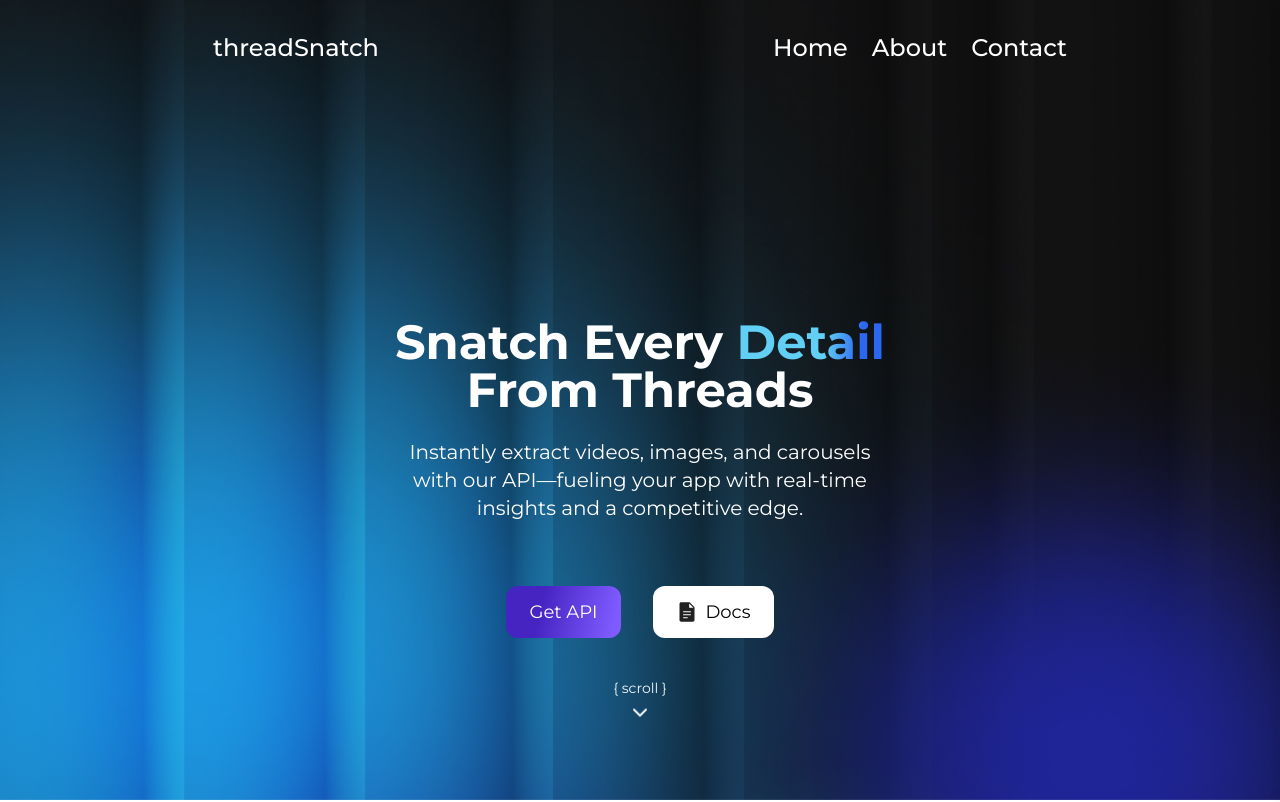
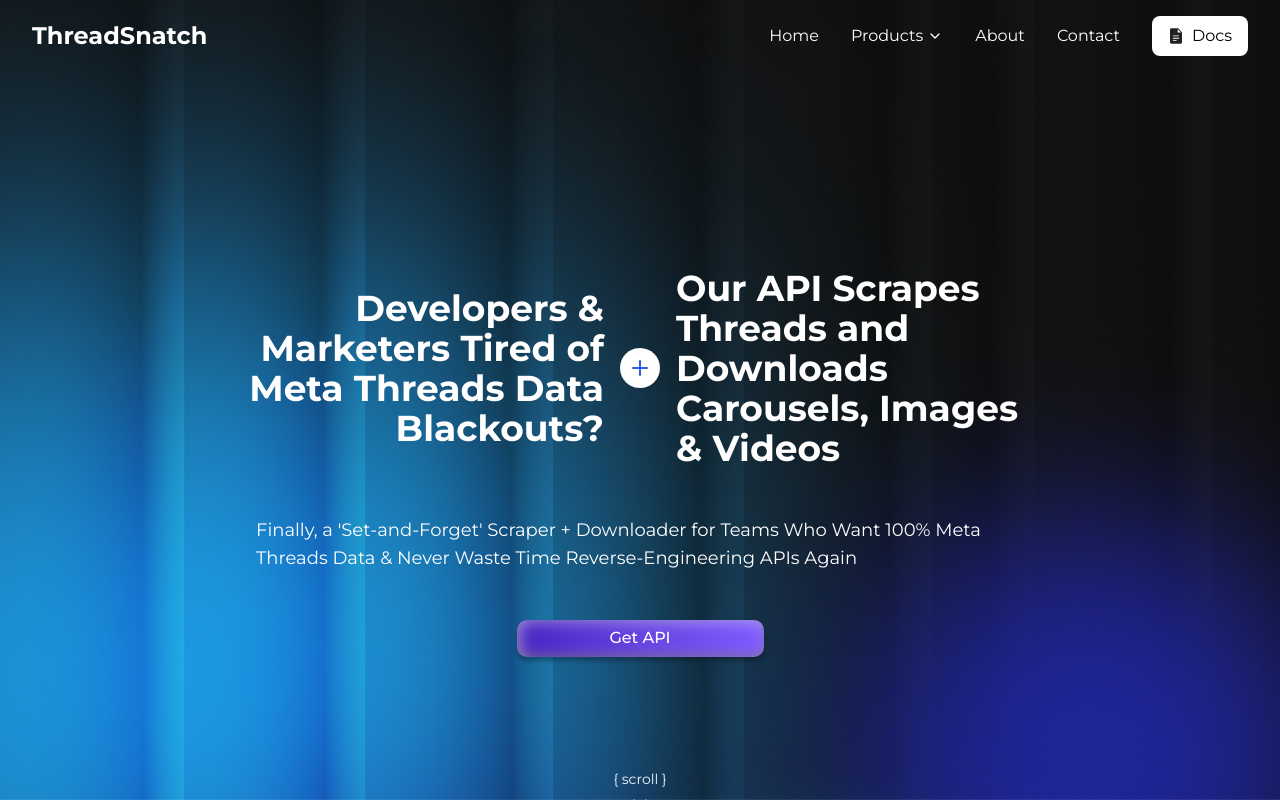
Before and after one commit to gurwnx222/threadsnatch-frontend, a React (Vite) app: page / in a window 1280 px wide. Shown: the top 802 px of the page. Built offline with nearby package versions, Linux system fonts and the light colour scheme.

Commit message:
redesigning the hero section

```diff
--- a/src/App.jsx
+++ b/src/App.jsx
@@ -23,8 +23,8 @@
             <Route path="/about" element={<About />} />
             <Route path="/contact" element={<Contact />} />
             <Route path="/terms" element={<TNC />} />
+            <Route path="/video" element={<VideoSaver />} />
             <Route path="/image" element={<ImageSaver />} />
-            <Route path="/video" element={<VideoSaver />} />
           </Routes>
         </Router>
       </div>
--- a/src/Components/Navbar.jsx
+++ b/src/Components/Navbar.jsx
@@ -1,85 +1,205 @@
-import React, { useState } from "react";
-import { Link } from "react-router-dom";
-import { FiMenu, FiX } from "react-icons/fi"; // Importing menu and close icons
+import React, { useState, useEffect, useRef } from "react";
+import { Link } from "react-router-dom"; // Assuming you're using React Router
+import { ChevronDown, Menu, X } from "lucide-react";
+import { API_LINK, Docs_LINK } from "../utils/contants";
 
 const Navbar = () => {
   const [isOpen, setIsOpen] = useState(false);
+  const [productsDropdownOpen, setProductsDropdownOpen] = useState(false);
+  const dropdownRef = useRef(null);
+
+  // Close dropdown when clicking outside
+  useEffect(() => {
+    const handleClickOutside = (event) => {
+      if (dropdownRef.current && !dropdownRef.current.contains(event.target)) {
+        setProductsDropdownOpen(false);
+      }
+    };
+
+    document.addEventListener("mousedown", handleClickOutside);
+    return () => {
+      document.removeEventListener("mousedown", handleClickOutside);
+    };
+  }, []);
+
+  // Close mobile menu when window is resized to desktop size
+  useEffect(() => {
+    const handleResize = () => {
+      if (window.innerWidth >= 768) {
+        setIsOpen(false);
+      }
+    };
+
+    window.addEventListener("resize", handleResize);
+    return () => {
+      window.removeEventListener("resize", handleResize);
+    };
+  }, []);
+
+  const toggleMenu = () => {
+    setIsOpen(!isOpen);
+    if (productsDropdownOpen) setProductsDropdownOpen(false);
+  };
+
+  const toggleProductsDropdown = () => {
+    setProductsDropdownOpen(!productsDropdownOpen);
+  };
 
   return (
-    <nav className="text-white font-montserrat absolute top-4 left-0 w-full z-50">
-      <div className="container mx-auto flex justify-around items-center font-medium text-2xl p-4">
-        <h1 className="z-49">threadSnatch</h1>
+    <nav className="bg-transparent py-4 px-4 md:px-8">
+      <div className="max-w-7xl mx-auto flex items-center justify-between">
+        {/* Logo */}
+        <div className="flex items-center">
+          <Link to="/" className="text-white text-2xl font-bold">
+            ThreadSnatch
+          </Link>
+        </div>
 
-        {/* Hamburger Button */}
+        {/* Mobile Menu Button */}
+        <div className="md:hidden">
           <button
-          className="md:hidden bg-white w-14 text-black rounded-3xl flex justify-center p-2 shadow-lg focus:outline-none transition-all duration-300"
-          onClick={() => setIsOpen(!isOpen)}
+            onClick={toggleMenu}
+            className="text-white focus:outline-none"
+            aria-label="Toggle menu"
           >
-          {isOpen ? <FiX size={28} /> : <FiMenu size={28} />}
+            {isOpen ? <X size={24} /> : <Menu size={24} />}
+          </button>
+        </div>
+
+        {/* Desktop Menu */}
+        <div className="hidden md:flex items-center space-x-8">
+          <Link to="/" className="text-white hover:text-gray-300 transition-colors">
+            Home
+          </Link>
+
+          {/* Products Dropdown */}
+          <div className="relative" ref={dropdownRef}>
+            <button
+              onClick={toggleProductsDropdown}
+              className="text-white hover:text-gray-300 transition-colors flex items-center"
+            >
+              Products <ChevronDown size={16} className="ml-1" />
             </button>
 
-        {/* Navbar Links for Desktop */}
-        <ul className="hidden md:flex md:space-x-6 cursor-pointer">
-          <li>
-            <Link to="/" className="hover:text-gray-300">
-              Home
+            {productsDropdownOpen && (
+              <div className="absolute top-full left-0 mt-2 w-48 bg-white rounded-md shadow-lg py-1 z-50">
+                <Link
+                  to="/carousel"
+                  className="block px-4 py-2 text-gray-800 hover:bg-gray-100"
+                >
+                  Carousel Saver
                 </Link>
-          </li>
-          <li>
-            <Link to="/about" className="hover:text-gray-300">
+                <Link
+                  to="/video"
+                  className="block px-4 py-2 text-gray-800 hover:bg-gray-100"
+                >
+                  Video Saver
+                </Link>
+                <Link
+                  to="/image"
+                  className="block px-4 py-2 text-gray-800 hover:bg-gray-100"
+                >
+                  Image Saver
+                </Link>
+              </div>
+            )}
+          </div>
+
+          <Link to="/about" className="text-white hover:text-gray-300 transition-colors">
             About
           </Link>
-          </li>
-          <li>
-            <Link to="/contact" className="hover:text-gray-300">
+          <Link to="/contact" className="text-white hover:text-gray-300 transition-colors">
             Contact
           </Link>
-          </li>
-        </ul>
+
+          {/* Docs Button */}
+          <a
+            href={Docs_LINK}
+            target="_blank"
+            rel="noopener noreferrer"
+            className="bg-white hover:bg-gray-200 text-black py-2 px-4 rounded-lg flex items-center gap-2 transition-colors"
+          >
+            <img src="/Vector.svg" alt="Docs Icon" className="w-4 h-4" /> Docs
+          </a>
+        </div>
       </div>
 
       {/* Mobile Menu */}
-      <div
-        className={`fixed top-0 right-0 h-full w-2/3 bg-gray-900 text-white shadow-lg transform transition-transform duration-300 ${
-          isOpen ? "translate-x-0" : "translate-x-full"
-        }`}
-      >
-        <button
-          className="absolute top-5 right-5 text-white text-3xl focus:outline-none"
+      {isOpen && (
+        <div className="md:hidden bg-gray-900 bg-opacity-95 rounded-lg mt-4 p-4">
+          <div className="flex flex-col space-y-4">
+            <Link
+              to="/"
+              className="text-white hover:text-gray-300 transition-colors"
               onClick={() => setIsOpen(false)}
             >
-          <FiX />
+              Home
+            </Link>
+
+            {/* Mobile Products Dropdown */}
+            <div>
+              <button
+                onClick={toggleProductsDropdown}
+                className="text-white hover:text-gray-300 transition-colors w-full text-left flex items-center justify-between"
+              >
+                Products <ChevronDown size={16} />
               </button>
-        <ul className="flex flex-col items-center mt-40 space-y-6 text-2xl">
-          <li>
+
+              {productsDropdownOpen && (
+                <div className="pl-4 mt-2 space-y-2">
                   <Link
-              to="/"
-              className="hover:text-gray-300"
+                    to="/carousel-saver"
+                    className="block text-white hover:text-gray-300"
                     onClick={() => setIsOpen(false)}
                   >
-              Home /
+                    Carousel Saver
                   </Link>
-          </li>
-          <li>
+                  <Link
+                    to="/video"
+                    className="block text-white hover:text-gray-300"
+                    onClick={() => setIsOpen(false)}
+                  >
+                    Video Saver
+                  </Link>
+                  <Link
+                    to="/image"
+                    className="block text-white hover:text-gray-300"
+                    onClick={() => setIsOpen(false)}
+                  >
+                    Image Saver
+                  </Link>
+                </div>
+              )}
+            </div>
+
             <Link
               to="/about"
-              className="hover:text-gray-300"
+              className="text-white hover:text-gray-300 transition-colors"
               onClick={() => setIsOpen(false)}
             >
-              About /
+              About
             </Link>
-          </li>
-          <li>
             <Link
               to="/contact"
-              className="hover:text-gray-300"
+              className="text-white hover:text-gray-300 transition-colors"
               onClick={() => setIsOpen(false)}
             >
-              Contact /
+              Contact
             </Link>
-          </li>
-        </ul>
+
+            {/* Mobile Docs Button */}
+            <a
+              href={Docs_LINK}
+              target="_blank"
+              rel="noopener noreferrer"
+              className="bg-white hover:bg-gray-200 text-black py-2 px-4 rounded-lg flex items-center justify-center gap-2 transition-colors"
+              onClick={() => setIsOpen(false)}
+            >
+              <img src="/Vector.svg" alt="Docs Icon" className="w-4 h-4" /> Docs
+            </a>
           </div>
+        </div>
+      )}
     </nav>
   );
 };
--- a/src/Pages/Home.jsx
+++ b/src/Pages/Home.jsx
@@ -2,14 +2,11 @@
 import Navbar from "../Components/Navbar";
 import Carousel from "../Components/Carousel";
 import Footer from "../Components/Footer";
-import { Zap, Plug, Shield, Target } from "lucide-react";
+import { Zap, Plug, Shield, Target, Plus } from "lucide-react";
 import Pricing from "../Components/Pricing";
 import { API_LINK, Docs_LINK } from "../utils/contants";
 
 const Home = () => {
-  // const apiLink =
-  //   "https://rapidapi.com/threadertech/api/threadsnatch-api/playground/apiendpoint_02a7614b-8fcd-41cf-bc91-5de42d5dc5c9";
-  // const docsLink = "https://docs.threadsnatch.online/";
   return (
     <div className="font-montserrat relative min-h-screen w-full overflow-x-hidden">
       {/* Background Image - moved to a lower z-index */}
@@ -25,45 +22,52 @@
 
       {/* Content wrapper - starts after navbar */}
       <main className="relative z-10 w-full" id="home">
-        {/* Main Content - First screen */}
-        <section className="flex flex-col items-center justify-center min-h-screen text-white text-center px-6 pt-16">
-          {/* Title */}
-          <h1 className="text-3xl sm:text-4xl lg:text-5xl font-bold leading-tight mt-10 lg:mt-36 w-full max-w-2xl">
-            Snatch Every{" "}
-            <span className="bg-[linear-gradient(94.89deg,#62CFF4_58.98%,#2C67F2_83.06%)] text-transparent bg-clip-text">
-              Detail
-            </span>
-            <div>From Threads</div>
-          </h1>
+        {/* Hero Section - Redesigned according to screenshot */}
+        <section className="flex flex-col items-center justify-center min-h-screen text-white px-4 md:px-8 pt-16">
+          {/* Main headline container */}
+          <div className="flex flex-col md:flex-row items-center justify-center w-full max-w-4xl mt-12 md:mt-20">
+            {/* First headline */}
+            <div className="font-montserrat font-bold text-2xl md:text-3xl lg:text-4xl text-center md:text-right md:w-5/12">
+              Developers & Marketers Tired of Meta Threads Data Blackouts?
+            </div>
 
-          {/* Subtitle */}
-          <p className="text-lg sm:text-xl mt-4 sm:mt-6 w-full max-w-2xl leading-relaxed">
-            Instantly extract videos, images, and carousels{" "}
-            <br className="hidden sm:block" />
-            with our API—fueling your app with real-time{" "}
-            <br className="hidden sm:block" />
-            insights and a competitive edge.
-          </p>
+            {/* Plus icon - centered between headlines */}
+            <div className="flex items-center justify-center mx-4 my-4 md:my-0">
+              <div className="bg-white rounded-full p-2">
+                <Plus size={24} className="text-blue-600" />
+              </div>
+            </div>
 
-          {/* Buttons */}
-          <div className="flex items-center justify-center mt-10 sm:mt-16 gap-4 sm:gap-8">
+            {/* Second headline */}
+            <div className="font-montserrat font-bold text-2xl md:text-3xl lg:text-4xl text-center md:text-left md:w-5/12">
+              Our API Scrapes Threads and Downloads Carousels, Images & Videos
+            </div>
+          </div>
+
+          {/* Subheadline - positioned on left with proper margin */}
+          <div className="mt-8 md:mt-12 w-full max-w-4xl px-4 md:px-8">
+            <p className="text-base md:text-lg leading-relaxed text-left md:ml-8">
+              Finally, a 'Set-and-Forget' Scraper + Downloader for Teams Who Want 100% Meta Threads Data & Never Waste Time Reverse-Engineering APIs Again
+            </p>
+          </div>
+
+          {/* CTA Button - Centered with proper gradient */}
+          <div className="flex justify-center w-full mt-8 md:mt-12">
             <a
               href={API_LINK}
-              target="__blank"
-              className="bg-[linear-gradient(103.2deg,#4624C2_31.08%,#7F5BFF_92.12%)] hover:opacity-90 transition-all text-white py-3 px-6 rounded-xl text-lg"
+              target="_blank"
+              rel="noopener noreferrer"
+              className="w-[247px] h-[37px] flex items-center justify-center
+                bg-gradient-to-r from-[#4624C2] via-[#6642E0] to-[#7F5BFF] text-white font-medium rounded-[10px]
+                shadow-[0px_4px_4px_rgba(0,0,0,0.25),inset_3px_1px_15px_rgba(255,255,255,0.5),inset_0px_-3px_10px_rgba(0,0,0,0.37)]
+                hover:opacity-90 transition-all"
             >
               Get API
             </a>
-            <a
-              href={Docs_LINK}
-              target="__blank"
-              className="bg-white hover:bg-gray-300 text-black py-3 px-6 rounded-xl flex items-center gap-2 text-lg"
-            >
-              <img src="/Vector.svg" alt="Docs Icon" className="w-5 h-5" /> Docs
-            </a>
           </div>
+
           {/* Animated scroll indicator */}
-          <div className="flex flex-col items-center text-white relative top-10 animate-pulse">
+          <div className="flex flex-col items-center text-white mt-24 md:mt-28 animate-pulse">
             <span className="text-sm mb-2">&#123; scroll &#125;</span>
             <svg
               width="24"
@@ -106,17 +110,15 @@
           </div>
         </section>
 
-
-
-
         {/* Third section - features */}
         <section
           className="relative z-10 w-full bg-cover bg-center py-24 px-4"
           style={{ backgroundImage: "url('/BG-img1.jpg')" }}
         >
-
-          {/* Added Section - PRicing */}
-          <div className="text-white font-montserrat flex items-center justify-center text-3xl leading-snug font-medium">Supercharge Your Projects: <br /> Unlock the Ultimate Meta Threads API Plan Today!</div>
+          {/* Added Section - Pricing */}
+          <div className="text-white font-montserrat flex items-center justify-center text-3xl leading-snug font-medium">
+            Supercharge Your Projects: <br /> Unlock the Ultimate Meta Threads API Plan Today!
+          </div>
           <Pricing />
 
           <div className="flex flex-col items-center gap-3 text-white">
```
Lines whose indentation alone changed are shown as unchanged.
